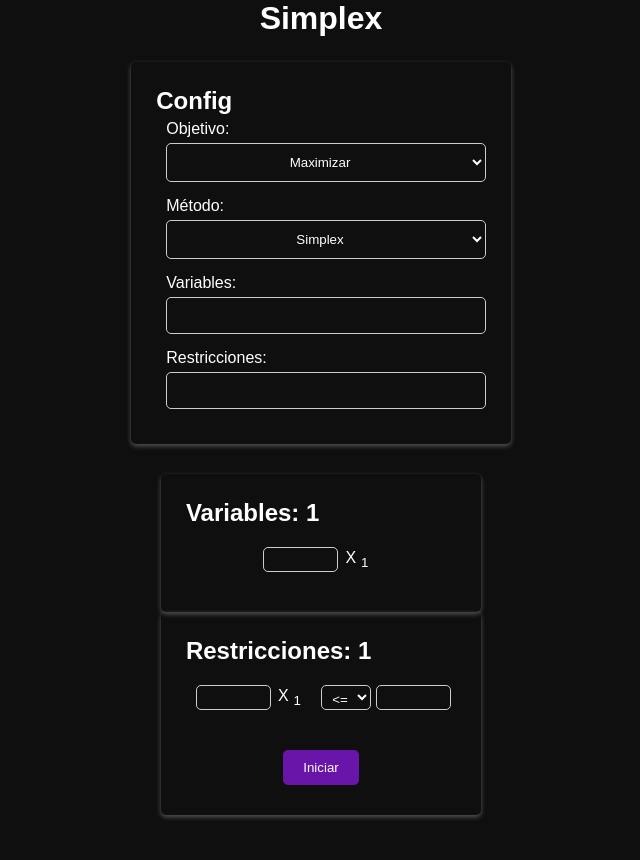
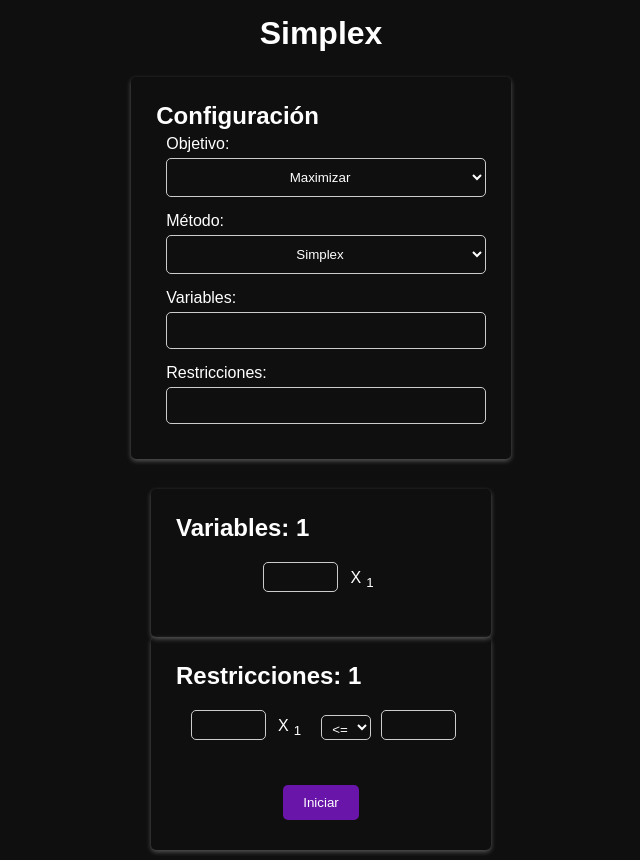
Before and after one commit to BryanSQ/Simplex, a React (Vite) app in the folder Simplex-web/: page / in a window 1280 px wide. Shown: the whole page, without its empty margins (319-959 px from the left). Before the commit the page ends 830 px from the top, so only its background shows below. Built offline with nearby package versions, Linux system fonts and the light colour scheme.

Commit message:
arreglos fase 2

```diff
--- a/Simplex-web/src/App.css
+++ b/Simplex-web/src/App.css
@@ -1,22 +1,3 @@
-* {
-  padding: 0;
-  margin: 0;
-  box-sizing: border-box;
-  color-scheme: dark light;
-}
-
-body {
-  display: flex;
-  flex-direction: column;
-  justify-content: center;
-  align-items: center;
-  height: 100vh;
-  background-color: #0f0f0f;
-  color: #fff;
-  justify-content: center;
-  align-items: center;
-}
-
 #main-frame {
   display: flex;
   flex-direction: column;
@@ -24,29 +5,3 @@ body {
   align-items: center;
   gap: 20px;
 }
-
-input[type="number"],
-select {
-  padding: 10px;
-  border-radius: 5px;
-  background-color: #0f0f0f;
-  color: #fff;
-  border: 1px solid #ccc;
-  width: 100%;
-  margin-bottom: 10px;
-  text-align: center;
-}
-
-button {
-  background-color: rgb(105, 21, 169);
-  color: #fff;
-  border: none;
-  border-radius: 5px;
-  padding: 10px 20px;
-  cursor: pointer;
-  transition: background-color 0.3s;
-}
-
-button:hover {
-  background-color: rgba(71, 27, 104, 0.8);
-}
--- a/Simplex-web/src/components/Config.jsx
+++ b/Simplex-web/src/components/Config.jsx
@@ -10,7 +10,6 @@ const Config = () => {
     const [simplexMethod, setSimplexMethod] = useState("simplex")
 
     const dispatch = useDispatch()
-
 
     const handleVariables = (e) => {
       dispatch(setVariables(e.target.value))
@@ -32,7 +31,7 @@ const Config = () => {
 
     return (
       <section className='container'>
-        <h2>Config</h2>
+        <h2>Configuración</h2>
         <form>
           <div>
             <label htmlFor="select-Target">Objetivo:</label>
@@ -57,7 +56,6 @@ const Config = () => {
             <label htmlFor="input-restricciones">Restricciones:</label>
             <input id="input-restricciones" type="number" min="1" onChange={handleRestricciones} />
           </div>
-
         </form>
       </section>
     )
--- a/Simplex-web/src/components/Inputs.jsx
+++ b/Simplex-web/src/components/Inputs.jsx
@@ -8,7 +8,6 @@ const Inputs = () => {
   const dispatch = useDispatch()
   const variables = useSelector(state => state.config.variables)
   const restricciones = useSelector(state => state.config.restricciones)
-  const target = useSelector(state => state.config.target)
 
   const handleVariablesSubmit = (vars) => {
     // get data from inputs
--- a/Simplex-web/src/components/Table.jsx
+++ b/Simplex-web/src/components/Table.jsx
@@ -12,11 +12,11 @@ const Table = () => {
     const [data, setData] = useState([])
 
     const header = useSelector((state) => state.table.header)
-    const fullHeader = ['i','BVS',...header, "RHS"]
+    const fullHeader = ['i', 'BVS', ...header, "RHS"]
     let steps = useSelector((state) => state.table.steps)
 
     useEffect(() => {
-        if (steps.length > 0){
+        if (steps.length > 0) {
             setShowTable(true)
             setData(steps)
         }
@@ -66,7 +66,7 @@ const Table = () => {
                     ))}
                 </tbody>
             </table>
-            <div style={{display: "flex", justifyContent:"space-between"}}>
+            <div style={{ display: "flex", justifyContent: "space-between" }}>
                 <button onClick={prevStep}>
                     Anterior
                 </button>
--- a/Simplex-web/src/index.css
+++ b/Simplex-web/src/index.css
@@ -3,6 +3,7 @@
   margin: 5px ;
   padding: 0;
   box-sizing: border-box;
+  color-scheme: dark light;
 }
 
 body {
@@ -47,7 +48,8 @@ button:hover {
   background-color: rgba(71, 27, 104, 0.8);
 }
 
-input {
+input,
+select {
   padding: 10px;
   border-radius: 5px;
   background-color: #0f0f0f;
@@ -55,6 +57,7 @@ input {
   border: 1px solid #ccc;
   width: 100%;
   margin-bottom: 10px;
+  text-align: center;
 }
 
 input:focus {
@@ -81,7 +84,3 @@ select:focus-visible {
 .highlight {
   box-shadow: 0 0 5px rgba(158, 30, 255, 0.6);
 }
-
-.rojo {
-  color: red;
-}
--- a/Simplex-web/src/simplex/simplex.js
+++ b/Simplex-web/src/simplex/simplex.js
@@ -33,7 +33,7 @@ const Simplex = () => {
     }
     else if (method === 'two-phase') {
         Z = buildTwoPhaseZ(variables, slackCount, artificialCount, target);
-        arrays = buildMatrix(variables, restrictions, target, Z);
+        arrays = buildMatrix(variables, restrictions, Z);
         processedMatrix = simplexTwoPhases(arrays.matrix, arrays.BVS, arrays.header, artificialCount);
     }
     else {
@@ -47,11 +47,6 @@ const Simplex = () => {
 
     Store.dispatch(setHeader(arrays.header));
 
-    console.log('Processed matrix');
-    console.table(processedMatrix);
-    console.log(arrays.BVS);
-    console.log(arrays.header);
-
     showMatrix(processedMatrix.matrix, arrays.BVS, arrays.header);
     showResults(processedMatrix.matrix, arrays.BVS);
 }
--- a/Simplex-web/src/simplex/simplexBigM.js
+++ b/Simplex-web/src/simplex/simplexBigM.js
@@ -24,14 +24,14 @@ const simplexBigM = (matrix, BVS, header, artificialCount) => {
     const start = end - artificialCount;
     for (let i = start; i < end; i++) {
         if (matrix[0][i] == M) {
-            for (let j = 0; j < matrix.length; j++) {
+            for (let j = 1; j < matrix.length; j++) {
                 if (matrix[j][i] == 1) {
                     matrix = rowAddition(matrix, j, 0, -M);
                 }
             }
         }
     }
-    const newMatrix = simplexProcess(matrix, BVS, header).matrix;
+    const newMatrix = simplexProcess(matrix, BVS, header);
     return newMatrix;
 }
 
--- a/Simplex-web/src/simplex/simplexTwoPhases.js
+++ b/Simplex-web/src/simplex/simplexTwoPhases.js
@@ -1,4 +1,6 @@
-import { buildZ, rowAddition, simplexProcess, removeColumn } from "./utils";
+import { buildZ, rowAddition, simplexProcess, removeColumn, findPivot, iteration } from "./utils";
+import { setSteps } from '../reducers/tableReducer';
+import Store from "../store";
 
 const buildTwoPhaseZ = (variables, slackCount, artificialCount, target) => {
     const total = variables.length + slackCount + artificialCount;
@@ -19,9 +21,6 @@ const buildTwoPhaseZ = (variables, slackCount, artificialCount, target) => {
     begin.push(w);
     begin.push(z);
 
-    //console.log('Two phase Z');
-   // console.log(begin);
-
     return begin;
 
 }
@@ -31,28 +30,30 @@ const simplexTwoPhases = (matrix, BVS, header, artificialCount) => {
     const start = end - artificialCount;
     for (let i = start; i < end; i++) {
         if (matrix[0][i] == 1) {
-            for (let j = 0; j < matrix.length; j++) {
+            for (let j = 1; j < matrix.length; j++) {
                 if (matrix[j][i] == 1) {
-                    matrix = rowAddition(matrix, j, 0, -1);
+                    matrix = rowAddition(matrix, j, 0, -matrix[j][i]);
                 }
             }
         }
     }
 
-    const phaseOne = simplexProcess(matrix, BVS, header);
+    console.table(matrix);
+    const phaseOne = simplexProcessPhaseOne(matrix, BVS, header);
     const matrixPhaseOne = phaseOne.matrix;
     const BVSPhaseOne = phaseOne.BVS;
     const headerPhaseOne = phaseOne.header;
 
+    console.log(matrixPhaseOne[0]);
     for(let i = 0; i < matrixPhaseOne[0].length; i++) {
         if (matrixPhaseOne[0][i] > 0 && matrixPhaseOne[0][matrixPhaseOne[0].length - 1] != 0) {
             alert('The problem is infeasible');
+            break;
         }
     }
 
-    console.log('BVS QUE ENTRA A LA FASE 2', BVSPhaseOne);
     const { preparedMatrix, preparedHeader } = phaseTwoPreparation(matrixPhaseOne, headerPhaseOne, artificialCount);
-    const matrixPhaseTwo = simplexProcess(preparedMatrix, BVSPhaseOne, preparedHeader).matrix;
+    const matrixPhaseTwo = simplexProcess(preparedMatrix, BVSPhaseOne, preparedHeader);
 
     return matrixPhaseTwo;
 }
@@ -68,4 +69,45 @@ const phaseTwoPreparation = (matrix, header, artificialCount) =>{
     return { preparedMatrix, preparedHeader: header };
 }
 
+const simplexProcessPhaseOne = (matrix, BVS, header) => {
+    Store.dispatch(setSteps(matrix.map((row, i) => [i, BVS[i], ...row])));
+    while (matrix[0].slice(0, matrix[0].length-1).some(value => value < 0)) {
+        const pivot = findPivot(matrix[0]);
+        const pivotRow = findPivotRow(matrix, pivot);
+        if (pivotRow === -1) {
+            alert('No solution');
+            break;
+        }
+        BVS[pivotRow.index] = header[pivot];
+        const pivotValue = matrix[pivotRow.index][pivot];
+        matrix = iteration(matrix, pivotRow.index, pivot, pivotValue);
+        const step = matrix.map((row, i) => [i, BVS[i], ...row]);
+        Store.dispatch(setSteps(step));
+    }
+
+    return { matrix,  BVS, header };
+}
+
+const findPivotRow = (matrix, pivot) => {
+    const ratios = matrix.slice(2).map((row, key) => {
+        const value = row[row.length - 1];
+        const pivotValue = row[pivot];
+
+        if (pivotValue <= 0) {
+            return {index: key+1, value: Infinity}
+        }
+        return {index: key+1, value: value/pivotValue}
+    })
+
+    if (ratios.every(ratio => ratio.value === Infinity)) {
+        return -1;
+    }
+
+    const pivotRow = ratios.reduce((prev, current) => {
+        return prev.value < current.value ? prev : current;
+    })
+
+    return pivotRow;
+}
+
 export { buildTwoPhaseZ, simplexTwoPhases };
--- a/Simplex-web/src/simplex/utils.js
+++ b/Simplex-web/src/simplex/utils.js
@@ -188,7 +188,7 @@ const simplexProcess = (matrix, BVS, header) => {
     }
 
 
-    return { matrix,  BVS, header };
+    return { matrix, BVS, header };
 }
 
 const buildMatrix = (variables, restrictions, Z) => {
--- a/Simplex-web/src/styles/Inputs.css
+++ b/Simplex-web/src/styles/Inputs.css
@@ -18,15 +18,19 @@
   margin-right: 5px;
 }
 
+.item-container input[type="number"]::-webkit-outer-spin-button,
+.item-container input[type="number"]::-webkit-inner-spin-button {
+    -webkit-appearance: none;
+    margin: 0;
+
+}
+
 .item-container input[type="number"] {
-  width: 75px;
-  height: 25px;
-  padding: 10px;
-  margin: 5px 0;
-  border: 1px solid #ccc;
-  border-radius: 5px;
-  text-align: center;
+    -moz-appearance: textfield;
+    width: 75px;
+    height: 30px;
 }
+
 
 .item-container button {
   width: 200px;
```
Lines whose indentation alone changed are shown as unchanged.
